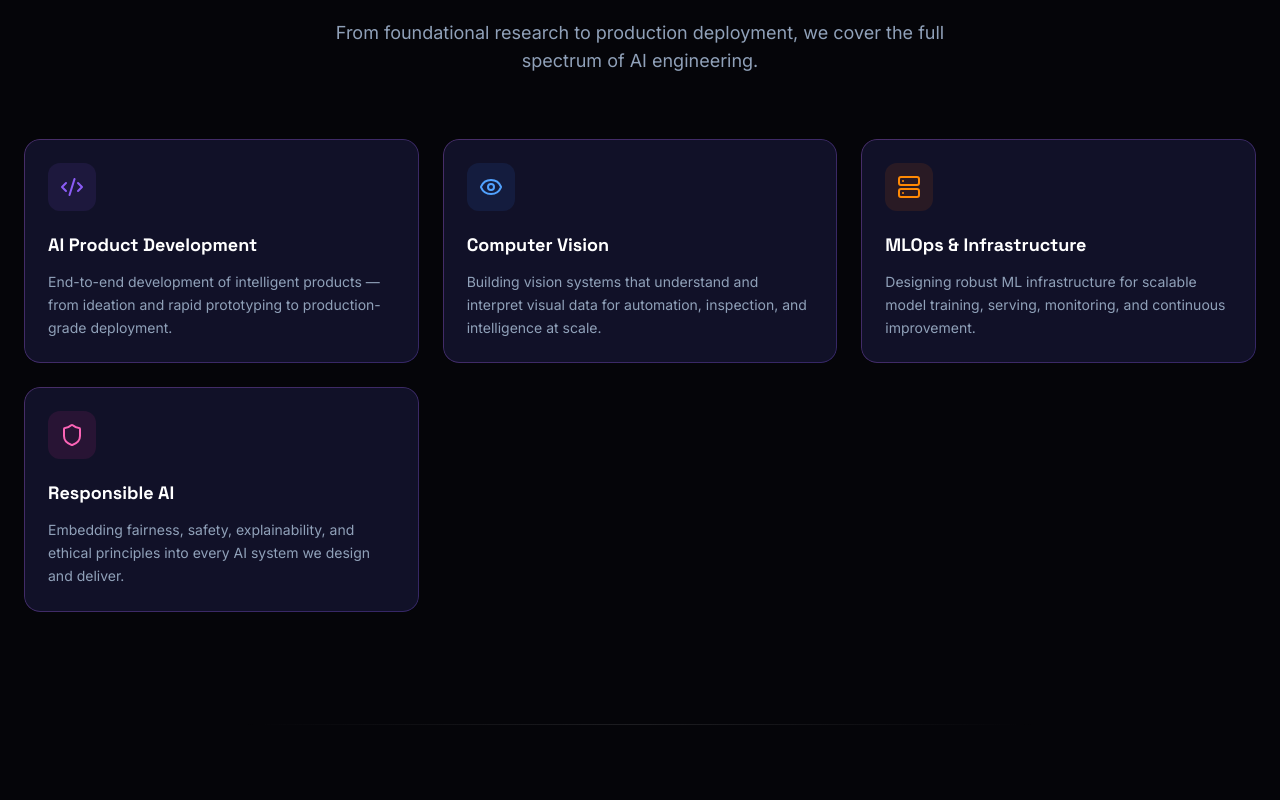
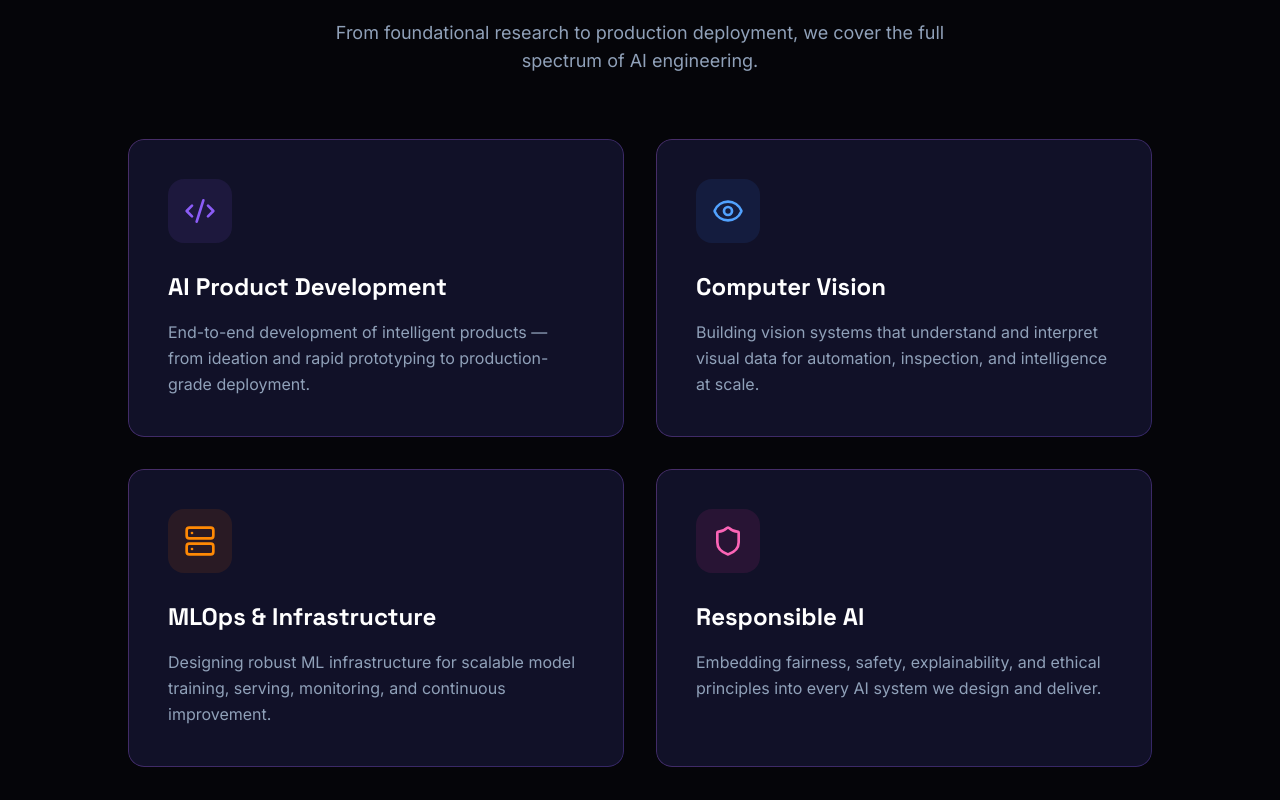
Before and after one commit to total-tensor-lab/total-tensor-lab.github.io, a React (Vite) app: page / in a window 1280 px wide. Shown: the part 1000-1800 px from the top of the page. Built offline with nearby package versions, Linux system fonts and the light colour scheme.

Commit message:
fix: update Services component layout and styling for improved presentation

```diff
--- a/src/components/Services.tsx
+++ b/src/components/Services.tsx
@@ -71,7 +71,7 @@ export default function Services() {
         </motion.div>
 
         {/* Cards grid */}
-        <div className="grid sm:grid-cols-2 lg:grid-cols-3 gap-6">
+        <div className="grid sm:grid-cols-2 gap-8 max-w-5xl mx-auto">
           {SERVICES.map((svc, i) => {
             const Icon = svc.icon;
             return (
@@ -81,15 +81,15 @@ export default function Services() {
                 whileInView={{ opacity: 1, y: 0 }}
                 viewport={{ once: true }}
                 transition={{ duration: 0.45, delay: i * 0.08 }}
-                className="gradient-border p-6 group hover:scale-[1.02] transition-transform duration-300 cursor-default"
+                className="gradient-border p-10 group hover:scale-[1.02] transition-transform duration-300 cursor-default"
               >
                 {/* Icon */}
-                <div className={`w-12 h-12 rounded-xl ${svc.iconBg} flex items-center justify-center mb-5`}>
-                  <Icon className={`w-6 h-6 ${svc.iconColor}`} />
+                <div className={`w-16 h-16 rounded-2xl ${svc.iconBg} flex items-center justify-center mb-7`}>
+                  <Icon className={`w-8 h-8 ${svc.iconColor}`} />
                 </div>
 
-                <h3 className="text-white font-bold text-lg mb-3">{svc.title}</h3>
-                <p className="text-slate-400 text-sm leading-relaxed">{svc.description}</p>
+                <h3 className="text-white font-bold text-2xl mb-4">{svc.title}</h3>
+                <p className="text-slate-400 text-base leading-relaxed">{svc.description}</p>
 
                 {/* Hover gradient overlay */}
                 <div className={`absolute inset-0 rounded-2xl bg-gradient-to-br ${svc.accent} opacity-0 group-hover:opacity-100 transition-opacity duration-300 pointer-events-none`} />
```
